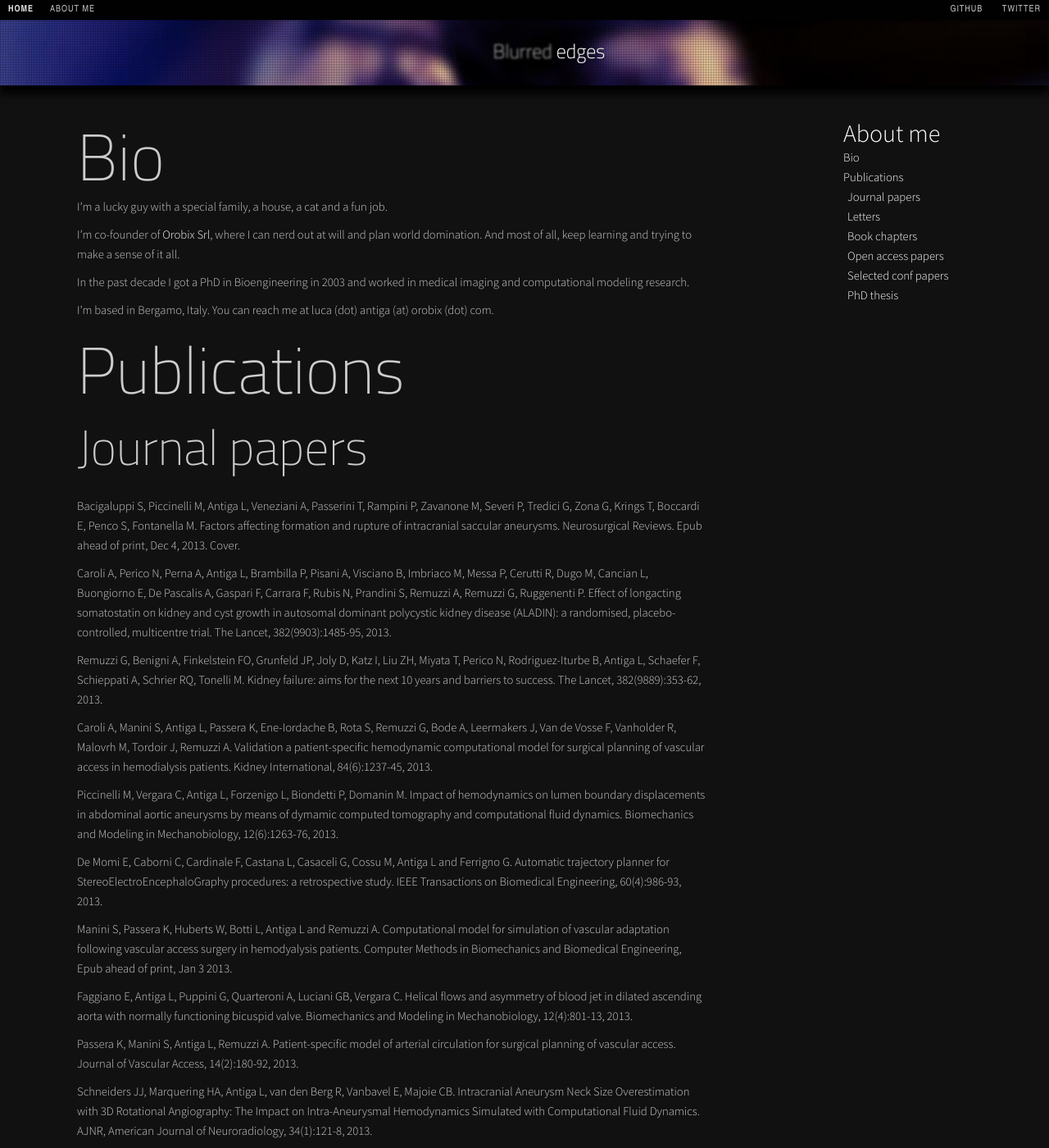
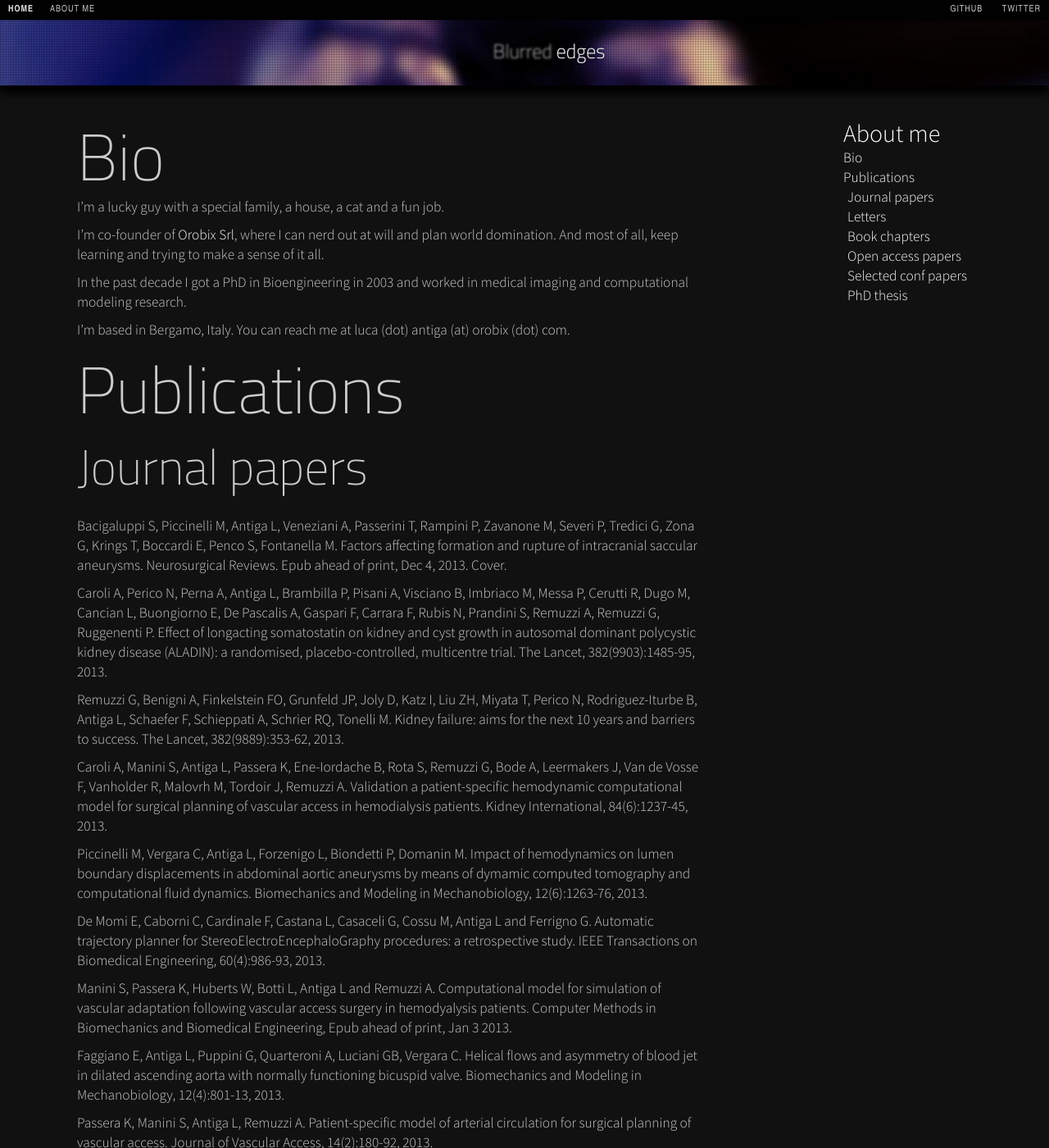
Before and after one commit to lantiga/lantiga.github.com, a Jekyll site: the page built from about.md, in a window 1280 px wide and 1400 px high. Shown: the whole window at 82% size. Built offline with Jekyll 4.4.1, drawn with Linux system fonts in a browser that asks for light colours; nearby versions of some CDN libraries.

Commit message:
Larger font

```diff
--- a/css/style.css
+++ b/css/style.css
@@ -154,7 +154,7 @@ a{
     padding-left: 0px;
 }
 .content p, .content li{
-    font-size: 11pt;
+    font-size: 13pt;
     margin-bottom: 10px;
     font-family: 'Source Sans Pro', sans-serif;
 }
```
